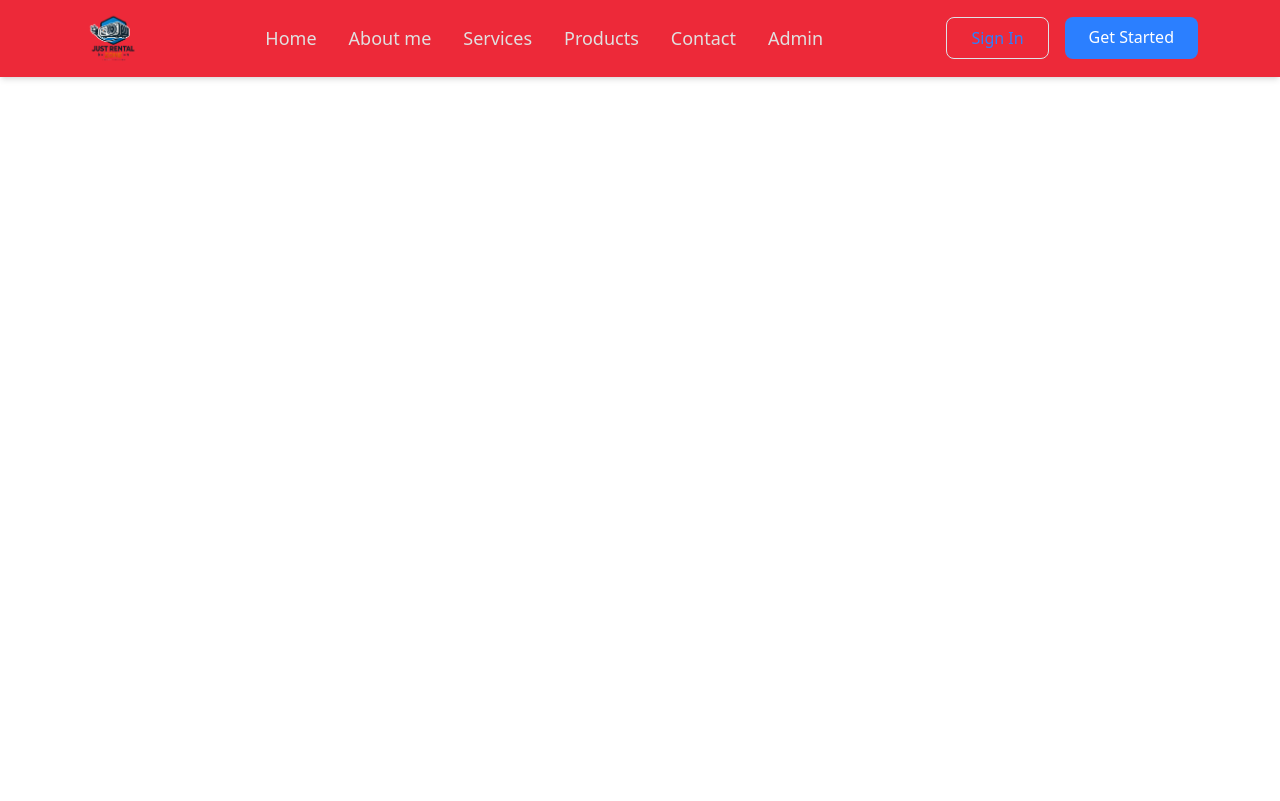
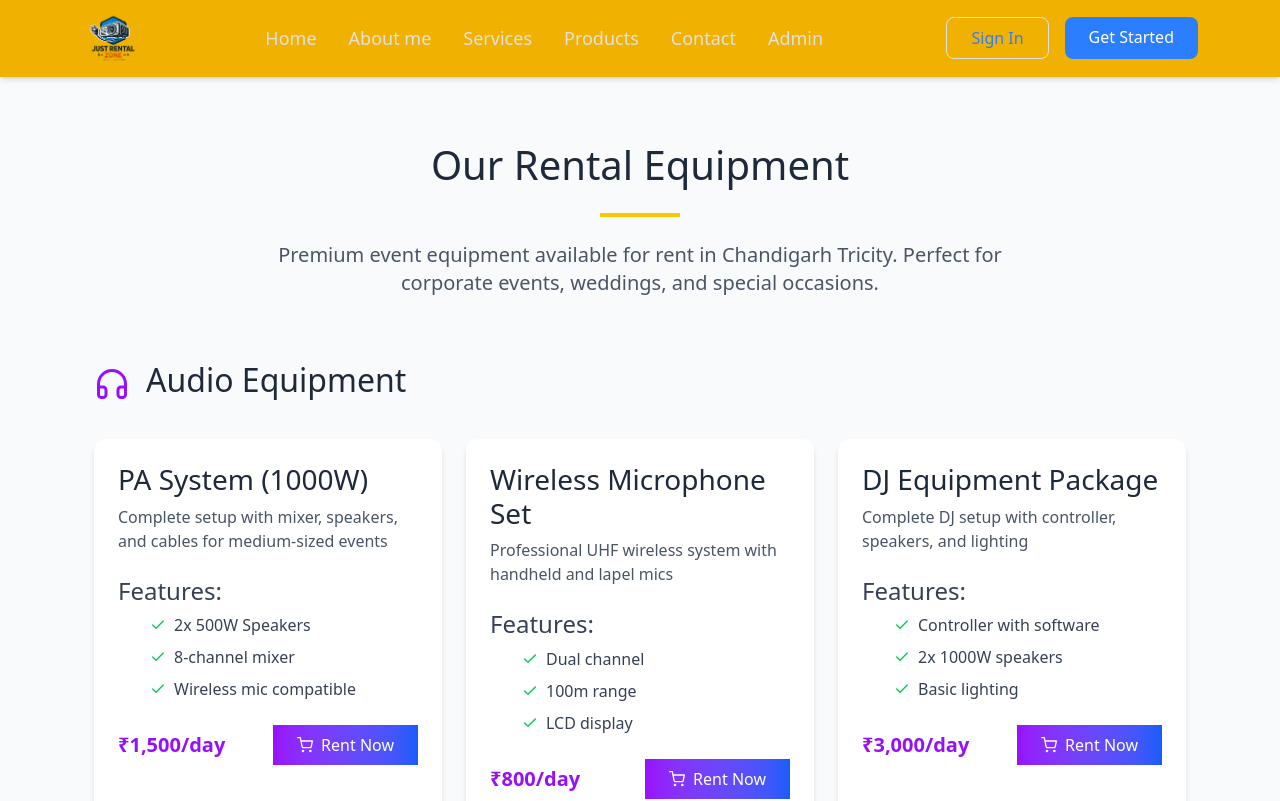
Before and after one commit to Ravik09783/rentalzone, a React (Create React App) app: page /products in a window 1280 px wide. Shown: the top 801 px of the page. Built offline with nearby package versions, Linux system fonts and the light colour scheme.

Commit message:
add products page

```diff
--- a/src/App.js
+++ b/src/App.js
@@ -7,6 +7,7 @@ import  About  from './pages/About';
 import Contact from './pages/Contact';
 import Bill from './pages/Bill';
 import Services from './pages/Services';
+import Products from './pages/Products';
 
 function App() {
 
@@ -21,6 +22,7 @@ function App() {
     <Route path="contact" element={<Contact />} />
     <Route path="bill" element={<Bill />} />
     <Route path="services" element={<Services />} />
+    <Route path="products" element={<Products />} />
 
     </Routes>
   </BrowserRouter>
--- a/src/components/Header.js
+++ b/src/components/Header.js
@@ -8,7 +8,7 @@ export default function HeaderComponent() {
   const [isOpen, setIsOpen] = useState(false);
 
   return (
-    <header className="bg-[#ed2939] shadow-md sticky top-0 z-50">
+    <header className="bg-yellow-500 shadow-md sticky top-0 z-50">
       <div className="container mx-auto flex justify-between items-center py-2 px-6">
         {/* Logo */}
         {/* <h1 className="text-3xl font-bold text-blue-600">Just Rental Zone</h1> */}
--- /dev/null
+++ b/src/pages/Products.js
@@ -0,0 +1,230 @@
+import React from 'react';
+import { FiCheck, FiShoppingCart, FiHeadphones, FiMonitor, FiMic, FiVideo, FiCpu } from 'react-icons/fi';
+
+const Products = () => {
+  const productCategories = [
+    {
+      name: "Audio Equipment",
+      icon: <FiHeadphones className="text-4xl text-purple-600" />,
+      items: [
+        {
+          name: "PA System (1000W)",
+          description: "Complete setup with mixer, speakers, and cables for medium-sized events",
+          price: "₹1,500/day",
+          features: ["2x 500W Speakers", "8-channel mixer", "Wireless mic compatible"]
+        },
+        {
+          name: "Wireless Microphone Set",
+          description: "Professional UHF wireless system with handheld and lapel mics",
+          price: "₹800/day",
+          features: ["Dual channel", "100m range", "LCD display"]
+        },
+        {
+          name: "DJ Equipment Package",
+          description: "Complete DJ setup with controller, speakers, and lighting",
+          price: "₹3,000/day",
+          features: ["Controller with software", "2x 1000W speakers", "Basic lighting"]
+        }
+      ]
+    },
+    {
+      name: "Projection Systems",
+      icon: <FiMonitor className="text-4xl text-blue-600" />,
+      items: [
+        {
+          name: "HD Projector (5000 lumens)",
+          description: "High brightness projector for daytime events and large venues",
+          price: "₹2,000/day",
+          features: ["Full HD resolution", "5000 lumens", "10,000:1 contrast"]
+        },
+        {
+          name: "Projection Screen (200\")",
+          description: "Motorized retractable screen for professional presentations",
+          price: "₹1,200/day",
+          features: ["16:9 aspect ratio", "Fast retraction", "Includes carrying case"]
+        },
+        {
+          name: "LED Video Wall Panel",
+          description: "Modular LED panels for creating custom video walls",
+          price: "₹5,000/day",
+          features: ["500x500mm panels", "Full HD resolution", "Bright outdoor viewing"]
+        }
+      ]
+    },
+    {
+      name: "Lighting Systems",
+      icon: <FiVideo className="text-4xl text-yellow-600" />,
+      items: [
+        {
+          name: "Moving Head Lights",
+          description: "Professional moving head spotlights for stage performances",
+          price: "₹1,800/day",
+          features: ["RGBW colors", "15-50° zoom", "Sound-active mode"]
+        },
+        {
+          name: "LED Par Can Lights",
+          description: "Energy-efficient lighting for stages and venues",
+          price: "₹600/day",
+          features: ["RGB colors", "DMX compatible", "Lightweight aluminum"]
+        },
+        {
+          name: "Fog Machine",
+          description: "Atmospheric effects machine with remote control",
+          price: "₹900/day",
+          features: ["1000W power", "Continuous operation", "2L fluid capacity"]
+        }
+      ]
+    },
+    {
+      name: "Conference Equipment",
+      icon: <FiMic className="text-4xl text-green-600" />,
+      items: [
+        {
+          name: "Conference Microphone System",
+          description: "Complete setup for meetings and seminars",
+          price: "₹2,500/day",
+          features: ["10 delegate mics", "Central control unit", "Auto camera tracking"]
+        },
+        {
+          name: "Simultaneous Interpretation System",
+          description: "Professional translation equipment for multilingual events",
+          price: "₹4,000/day",
+          features: ["6 channels", "Infrared transmission", "30 headsets included"]
+        },
+        {
+          name: "Webcasting Kit",
+          description: "Equipment for live streaming events",
+          price: "₹3,500/day",
+          features: ["HD camera", "Streaming encoder", "Audio interface"]
+        }
+      ]
+    },
+    {
+      name: "Computer Rentals",
+      icon: <FiCpu className="text-4xl text-red-600" />,
+      items: [
+        {
+          name: "Business Laptop (i5)",
+          description: "High-performance laptop for office and presentations",
+          price: "₹800/day",
+          features: ["Windows 10 Pro", "8GB RAM", "256GB SSD"]
+        },
+        {
+          name: "Workstation Setup",
+          description: "Complete desktop computer with peripherals",
+          price: "₹1,200/day",
+          features: ["i7 processor", "16GB RAM", "Dual monitors"]
+        },
+        {
+          name: "Digital Signage Display",
+          description: "55\" commercial display for advertising",
+          price: "₹2,500/day",
+          features: ["4K resolution", "Built-in media player", "Wall mount included"]
+        }
+      ]
+    }
+  ];
+
+  return (
+    <section className="py-16 bg-gray-50">
+      <div className="container mx-auto px-4">
+        {/* Page Header */}
+        <div className="text-center mb-16">
+          <h1 className="text-4xl md:text-5xl font-bold text-gray-800 mb-4">
+            Our Rental Equipment
+          </h1>
+          <div className="w-20 h-1 bg-yellow-400 mx-auto mb-6"></div>
+          <p className="text-xl text-gray-600 max-w-3xl mx-auto">
+            Premium event equipment available for rent in Chandigarh Tricity. Perfect for corporate events, weddings, and special occasions.
+          </p>
+        </div>
+
+        {/* Product Categories */}
+        {productCategories.map((category, catIndex) => (
+          <div key={catIndex} className="mb-20">
+            <div className="flex items-center mb-8">
+              {category.icon}
+              <h2 className="text-3xl font-bold text-gray-800 ml-4">{category.name}</h2>
+            </div>
+
+            <div className="grid grid-cols-1 md:grid-cols-2 lg:grid-cols-3 gap-6">
+              {category.items.map((item, itemIndex) => (
+                <div key={itemIndex} className="bg-white rounded-xl shadow-md overflow-hidden hover:shadow-lg transition duration-300">
+                  <div className="p-6">
+                    <h3 className="text-xl font-bold text-gray-800 mb-2">{item.name}</h3>
+                    <p className="text-gray-600 mb-4">{item.description}</p>
+
+                    <div className="mb-6">
+                      <h4 className="font-semibold text-gray-700 mb-2">Features:</h4>
+                      <ul className="space-y-2">
+                        {item.features.map((feature, featureIndex) => (
+                          <li key={featureIndex} className="flex items-start">
+                            <FiCheck className="text-green-500 mt-1 mr-2 flex-shrink-0" />
+                            <span className="text-gray-700">{feature}</span>
+                          </li>
+                        ))}
+                      </ul>
+                    </div>
+
+                    <div className="flex items-center justify-between">
+                      <span className="text-xl font-bold text-purple-600">{item.price}</span>
+                      <button className="flex items-center bg-gradient-to-r from-purple-600 to-blue-600 hover:from-purple-700 hover:to-blue-700 text-white font-medium py-2 px-4 rounded-lg transition duration-300">
+                        <FiShoppingCart className="mr-2" />
+                        Rent Now
+                      </button>
+                    </div>
+                  </div>
+                </div>
+              ))}
+            </div>
+          </div>
+        ))}
+
+        {/* Rental Information */}
+        <div className="bg-white rounded-xl shadow-lg p-8 mt-12">
+          <h2 className="text-3xl font-bold text-gray-800 mb-6">Rental Information</h2>
+
+          <div className="grid grid-cols-1 md:grid-cols-2 gap-8">
+            <div>
+              <h3 className="text-xl font-semibold text-gray-800 mb-4">Pricing & Terms</h3>
+              <ul className="space-y-3">
+                <li className="flex items-start">
+                  <FiCheck className="text-green-500 mt-1 mr-2 flex-shrink-0" />
+                  <span className="text-gray-700">Daily, weekly, and monthly rental options available</span>
+                </li>
+                <li className="flex items-start">
+                  <FiCheck className="text-green-500 mt-1 mr-2 flex-shrink-0" />
+                  <span className="text-gray-700">Discounts available for long-term rentals</span>
+                </li>
+                <li className="flex items-start">
+                  <FiCheck className="text-green-500 mt-1 mr-2 flex-shrink-0" />
+                  <span className="text-gray-700">Security deposit required for all rentals</span>
+                </li>
+              </ul>
+            </div>
+
+            <div>
+              <h3 className="text-xl font-semibold text-gray-800 mb-4">What's Included</h3>
+              <ul className="space-y-3">
+                <li className="flex items-start">
+                  <FiCheck className="text-green-500 mt-1 mr-2 flex-shrink-0" />
+                  <span className="text-gray-700">All necessary cables and accessories</span>
+                </li>
+                <li className="flex items-start">
+                  <FiCheck className="text-green-500 mt-1 mr-2 flex-shrink-0" />
+                  <span className="text-gray-700">Basic setup instructions</span>
+                </li>
+                <li className="flex items-start">
+                  <FiCheck className="text-green-500 mt-1 mr-2 flex-shrink-0" />
+                  <span className="text-gray-700">Optional technical support available</span>
+                </li>
+              </ul>
+            </div>
+          </div>
+        </div>
+      </div>
+    </section>
+  );
+};
+
+export default Products;
```
